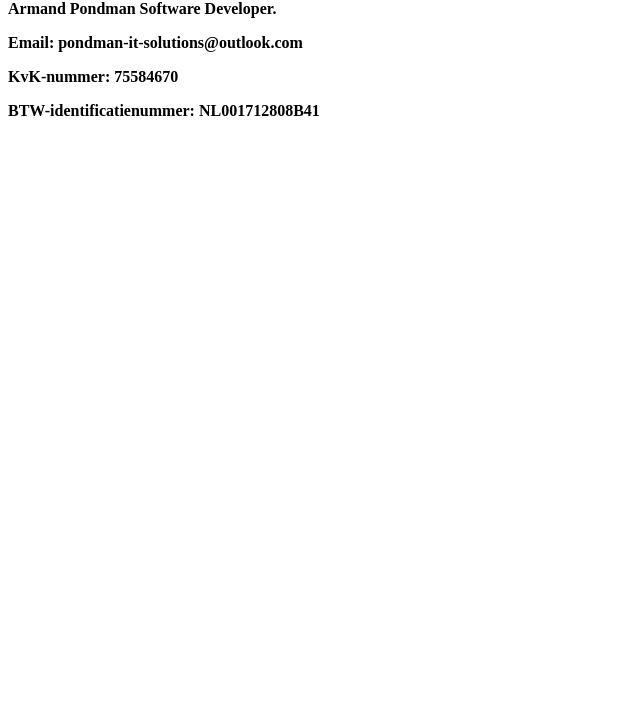
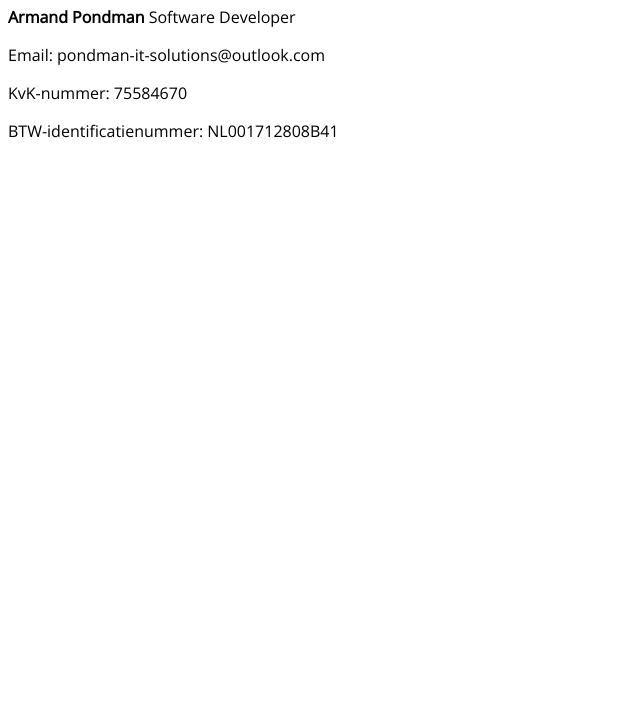
Before and after one commit to apondman/apondman.github.io, a plain HTML site: page index.html in a window 1280 px wide. Shown: the part 80-800 px from the top of the page, without its empty margins (0-640 px from the left). Drawn offline with nearby package versions, Linux system fonts and the light colour scheme.

Commit message:
Update index.html

```diff
--- a/index.html
+++ b/index.html
@@ -1,8 +1,12 @@
 <!DOCTYPE html>
 <html>
+  <link href="https://fonts.googleapis.com/css2?family=Open+Sans&display=swap" rel="stylesheet">
+  <style type="text/css">
+    body { font-family: 'Open Sans', sans-serif; }
+  </style>
 <body>
 <h1>Pondman IT Solutions</h1>
-  <p><b>Armand Pondman<b/> Software Developer.</p>
+  <p><b>Armand Pondman</b> Software Developer</p>
   <p>Email: pond<!-- info@as -->man-it-solu<!-- postmaster@nope -->tion<!-- email@noreply -->s@ou<!-- email@noreply -->tlook.com</p>
   <p>KvK-nummer: 75584670</p>
   <p>BTW-identificatienummer: NL001712808B41</p>
```
